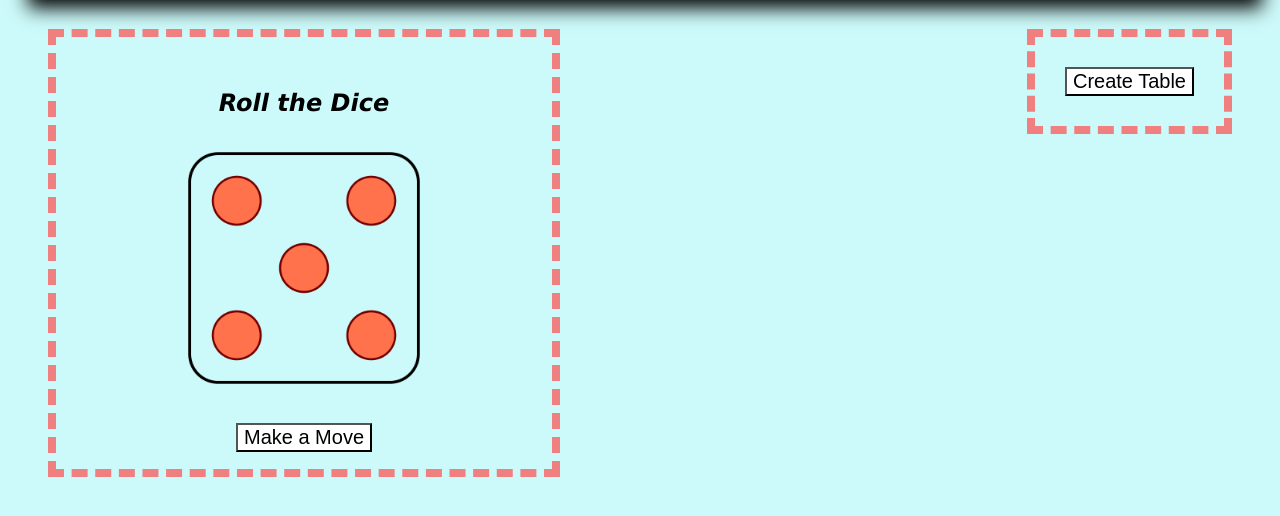
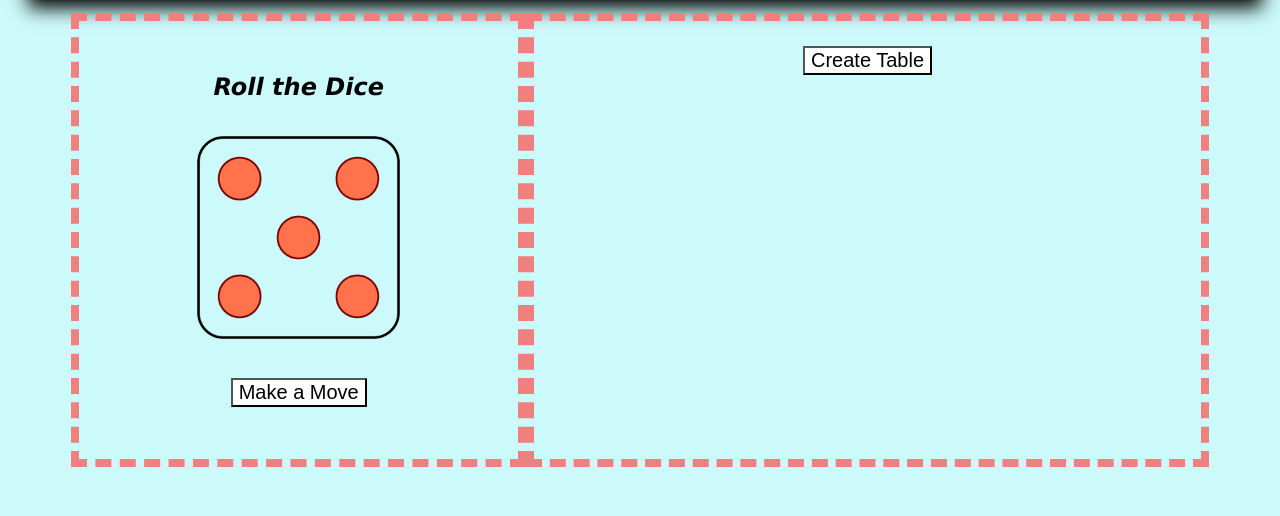
Before and after one commit to amiedawn/snake-ladder-board, a plain HTML site: page index.html in a window 1280 px wide. Shown: the part 138-654 px from the top of the page. Drawn offline with Linux system fonts and the light colour scheme.

Commit message:
modified layout

```diff
--- a/assets/css/style.css
+++ b/assets/css/style.css
@@ -1,9 +1,9 @@
-
 body {
-  background-color: rgba(128, 240, 240, .4);
+  background-color: rgba(128, 240, 240, 0.4);
   text-align: center;
   box-sizing: border-box;
-  font-family:'Lucida Sans', 'Lucida Sans Regular', 'Lucida Grande', 'Lucida Sans Unicode', Geneva, Verdana, sans-serif
+  font-family: "Lucida Sans", "Lucida Sans Regular", "Lucida Grande",
+    "Lucida Sans Unicode", Geneva, Verdana, sans-serif;
 }
 
 .row-title {
@@ -29,36 +29,39 @@ body {
   width: 5em;
 }
 
-.container {
-  justify-content: center;
-  margin: 50px auto;
-  /* display: inline;  */
-  align-items: center;
+.wrapper {
+  margin-top: 10px;
+  margin-left: auto;
+  margin-right: auto;
+  align-items: top;
+  flex-wrap: wrap;
+  display: flex;
+  height: 80%;
+  width: 90%;
 }
 
 .container-turn {
-  margin: 1em;
-  left: 2em;
-  width: 40%;
-  height: 28em;
+  height: 100%;
   box-sizing: border-box;
   border: 8px dashed lightcoral;
   padding: 2em 1em;
-  position: absolute;
-  display: block;
+  display: flex-block;
+  align-items: center;
+  flex: 1 0 40%;
 }
 
-#die-image:active, #die-image:focus { /*trying to get the dice not to move when button clicked, didn't work */
+#die-image:active,
+#die-image:focus {
+  /*trying to get the dice not to move when button clicked, didn't work */
   position: relative;
 }
 
 .container-board {
   box-sizing: border-box;
   border: 8px dashed lightcoral;
-  padding: 10px;
-  margin: 1em;
-  right: 2em;
-  position: absolute;
+  padding: 5px;
+  justify-content: flex-end;
+  flex: 1 0 60%;
 }
 
 #die-image {
@@ -72,7 +75,10 @@ button {
   margin: 20px;
 }
 
-table, td {transform: scaleY(-1); /* numbering bottom to top */ }
+table,
+td {
+  transform: scaleY(-1); /* numbering bottom to top */
+}
 
 table {
   display: flex;
--- a/index.js
+++ b/index.js
@@ -1,5 +1,4 @@
 const showDie = document.getElementById("die-image");
-const rollDie = document.getElementById("btn-roll");
 
 function createTable() {
   let table = document.getElementById("myTable");
@@ -21,12 +20,9 @@ function createTable() {
 function makeMove() {
   // random # between 1 and 6
   let rollValue = Math.floor(Math.random() * 6) + 1;
-  console.log(rollValue);
 
   // display die image
-  //showDie.style.display = "block";
   showDie.src = "./assets/images/" + rollValue + ".png";
-  console.log(showDie.src);
 };
 
 document.getElementById("btn-roll").addEventListener("click", makeMove);
```
